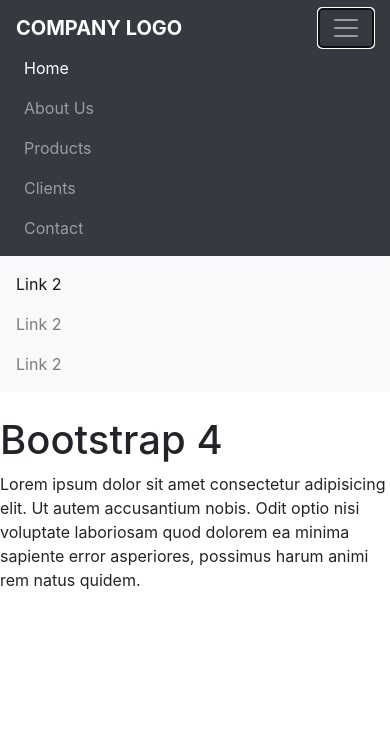
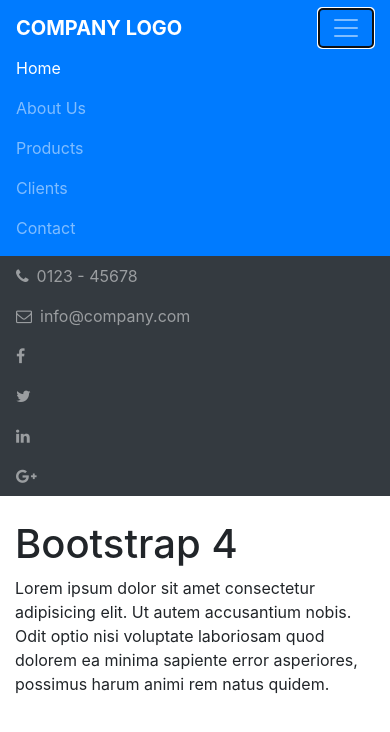
Before and after one commit to mobiosolutions/frontend-comopnents, a website: page header/double-row-navbar.html in a window 390 px wide. Both pictures are taken after a click on the button "Toggle navigation". Drawn offline with Linux system fonts and the light colour scheme.

Commit message:
header-types - double row header

```diff
--- a/header/double-row-navbar.html
+++ b/header/double-row-navbar.html
@@ -5,11 +5,40 @@
   <meta charset="utf-8"/>
   <meta name="viewport" content="width=device-width, initial-scale=1"/>
   <link rel="stylesheet" href="../assets/css/bootstrap.css"/>
-  <link rel="stylesheet" href="assets/css/double-row-navbar.css"/>
+  <link rel="stylesheet" href="https://cdnjs.cloudflare.com/ajax/libs/font-awesome/4.7.0/css/font-awesome.min.css">
 </head>
 <body>
-
-	<nav class="navbar navbar-expand-lg  bg-dark navbar-dark">
+	<header class="container-fluid">
+		<div class="row">
+			<nav class="navbar navbar-expand-lg bg-dark navbar-dark py-lg-1 py-0 order-2 order-lg-1 w-100">
+				<div class="container">
+					<div class="collapse navbar-collapse" id="navbar2">
+						<ul class="navbar-nav">
+							<li class="nav-item">
+								<a class="nav-link pl-lg-0" href="#"><i class="fa fa-phone pr-2"></i>0123 - 45678</a>
+							</li>
+							<li class="nav-item">
+								<a class="nav-link" href="mailto:info@company.com"><i class="fa fa-envelope-o pr-2"></i>info@company.com</a>
+							</li>
+						</ul>
+						<ul class="navbar-nav ml-auto d-md-none d-lg-inline-flex">
+							<li class="nav-item">
+								<a class="nav-link" href="#"><i class="fa fa-facebook"></i></a>
+							</li>
+							<li class="nav-item">
+								<a class="nav-link" href="#"><i class="fa fa-twitter"></i></a>
+							</li>
+							<li class="nav-item">
+								<a class="nav-link" href="#"><i class="fa fa-linkedin"></i></a>
+							</li>
+							<li class="nav-item">
+								<a class="nav-link" href="#"><i class="fa fa-google-plus"></i></a>
+							</li>
+						</ul>
+					</div>
+				</div>
+			</nav>
+			<nav class="navbar navbar-expand-lg bg-primary navbar-dark py-lg-4 py-2 order-1 order-lg-2 w-100">
 				<div class="container">
 					<a class="navbar-brand" href="#">
 						<span class="text-uppercase font-weight-bold">Company Logo</span>
@@ -20,45 +49,29 @@
 					<div class="collapse navbar-collapse" id="navbar2">
 						<ul class="navbar-nav ml-auto">
 							<li class="nav-item active">
-						<a class="nav-link px-2" href="#">Home</a>
+								<a class="nav-link" href="#">Home</a>
 							</li>
 							<li class="nav-item">
-						<a class="nav-link px-2" href="#">About Us</a>
+								<a class="nav-link" href="#">About Us</a>
 							</li>
 							<li class="nav-item">
-						<a class="nav-link px-2" href="#">Products</a>
+								<a class="nav-link" href="#">Products</a>
 							</li>
 							<li class="nav-item">
-						<a class="nav-link px-2" href="#">Clients</a>
+								<a class="nav-link" href="#">Clients</a>
 							</li>
 							<li class="nav-item">
-						<a class="nav-link px-2" href="#">Contact</a>
+								<a class="nav-link" href="#">Contact</a>
 							</li>
 						</ul>
 					</div>
 				</div>
 			</nav>
-	<nav class="navbar navbar-expand-md fixed-top-md bg-light navbar-light">
-		<div class="container">
-			<div class="collapse navbar-collapse" id="navbar2">
-				<ul class="navbar-nav ml-auto">
-					<li class="nav-item active">
-						<a class="nav-link" href="#">Link 2</a>
-					</li>
-					<li class="nav-item">
-						<a class="nav-link" href="#">Link 2</a>
-					</li>
-					<li class="nav-item">
-						<a class="nav-link" href="#">Link 2</a>
-					</li>
-				</ul>
 		</div>
-		</div>
-	</nav>
-
+	</header>
 
     <div class="container">
-        <div class="row">
+        <div class="">
 			<h1 class="mt-4">Bootstrap 4</h1>
 			<p>Lorem ipsum dolor sit amet consectetur adipisicing elit. Ut autem accusantium nobis. Odit optio nisi voluptate laboriosam quod dolorem ea minima sapiente error asperiores, possimus harum animi rem natus quidem.</p>
         </div>
```
Also changed, not shown: header/assets/css/scss/double-row-navbar.scss (deleted, +0 -9 lines), header/ecommerce-navbar.html (added, +68 -0 lines), header/assets/css/double-row-navbar.css (deleted), header/assets/sticky-navbar.css (deleted), 1 other file. Lines whose indentation alone changed are shown as unchanged.
